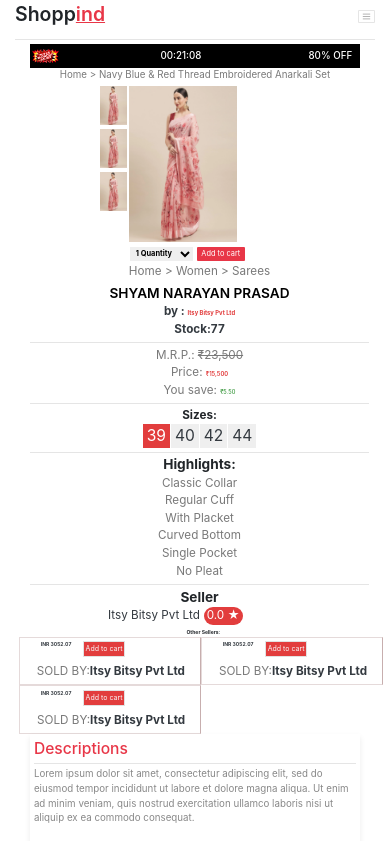
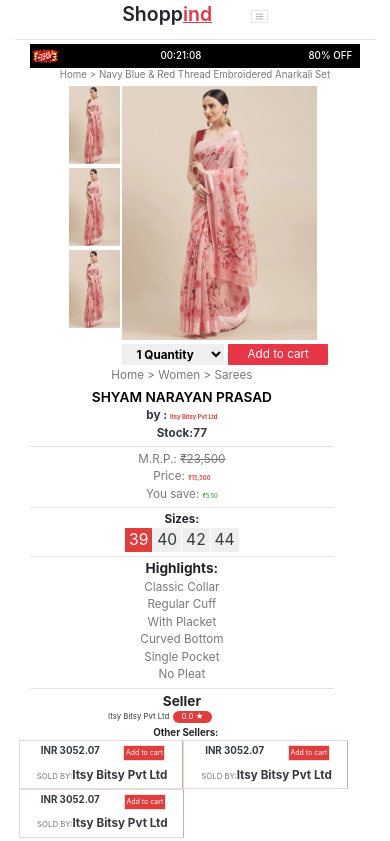
Before and after one commit to bhupend-deshmukh/shopping-mall-responsive-ui-using-bootstrap, a plain HTML site: page index.html in a window 390 px wide. Shown: the top 841 px of the page. Drawn offline with nearby package versions, Linux system fonts and the light colour scheme.

Commit message:
mainer change

```diff
--- a/index.html
+++ b/index.html
@@ -62,7 +62,7 @@
   </head>
   <body>
     <!-- As a link -->
-    <div class="container-fluid">
+    <div class="container-fluid all-sections">
 
       <div class="header-bar">
 
@@ -425,7 +425,7 @@
               </ul>
             </div>
           </div>
-          <div class="col-3">
+          <div class="col-3 text-nowrap">
             <div class="contactus">
               <h6><strong>CONTACT US</strong></h6>
               <ul class="all-text list-unstyled">
@@ -441,7 +441,7 @@
               </div>
             </div>
           </div>
-          <div class="col-3 applications">
+          <div class="col-3 applications text-nowrap">
             <div class="d-flex justify-content-center align-items-center">
               <div class="popupshop">
                 <h6><strong>GET PERNIA’S POP-UP SHOP APP</strong></h6>
@@ -604,15 +604,6 @@
                       aria-label="Dollar amount (with dot and two decimal places)"
                     />
                     <button style="background-color: black; font-size: .9rem;" class="pl-3 pr-3">Sign Up</button>
-                    <!-- <span
-                      class="input-group-text"
-                      style="
-                        font-size: 0.6rem;
-                        color: #ffff;
-                        background-color: black;
-                      "
-                      ><strong>Sign Up</strong></span
-                    > -->
                   </div>
                 </div>
               </div>
@@ -623,7 +614,7 @@
           <h6 style="font-size: 0.7rem">
             <strong>Designer SALE price list</strong>
           </h6>
-          <div class="col-xl-6 col-sm-12">
+          <!-- <div class="col-xl-6 col-sm-12">
             <table class="table-a table-bordered">
               <thead>
                 <tr>
@@ -659,7 +650,7 @@
                 </tr>
               </tbody>
             </table>
-          </div>
+          </div> -->
         </div>
         <div class="col-12 d-flex flex-column my-3 all-bio-footer">
           <div class="all-text-Name">
--- a/quries.css
+++ b/quries.css
@@ -193,6 +193,11 @@
     display: none;
   }
 
+  .navbar{
+    justify-content: center !important;
+    gap: 10rem;
+  }
+
   .shopping-text {
     font-size: 5rem;
   }
@@ -217,13 +222,26 @@
   }
 
   .main-img img {
-    width: 27.5rem !important;
-    height: 40rem;
+    width: 50rem !important;
+    height: 65rem;
+  }
+  .child-img {
+    margin-left: -8rem;
+  }
+  .btn button{
+    font-size: 3rem;
+    padding-left: 5rem !important;
+    padding-right: 5rem !important;
   }
 
+  .btn select{
+    font-size: 3rem;
+    padding-left: 2.7rem !important;
+    padding-right: 2.7rem !important;
+  }
   .child-img img {
-    width: 7rem;
-    height: 10rem;
+    width: 13rem;
+    height: 20rem;
   }
   .btn {
     font-size: 1.9rem;
@@ -420,6 +438,7 @@
     font-size: 2.5rem !important;
     margin-left: 1rem;
   }
+
 }
 @media (max-width: 600px) {
   .inr-bio button {
@@ -428,13 +447,39 @@
     cursor: pointer;
   }
   .Other-Sellers h5 {
+    font-size: 5rem !important;
+    margin-left: 1rem;
+  }
+  .descriptions h4{
+    font-size: 3rem;
+  }
+
+  .details-product p{
+    font-size: 2rem !important;
+  }
+
+  .Reviews{
+    margin-top: 10rem !important;
+  }
+
+  .Reviews p{
     font-size: 2.5rem !important;
-    margin-left: 1rem;
+
+
+  }
+
+  .Reviews h4{
+    font-size: 3rem;
+
+  }
+  .descriptions p{
+    font-size: 2.5rem !important;
   }
 
 }
 
 @media (max-width: 750px) {
+
   .inr-bio button {
     width: auto !important;
     font-size: 3rem !important;
@@ -444,6 +489,10 @@
   .Other-Sellers h5 {
     font-size: 4rem !important;
     margin-left: 1rem;
+  }
+
+  .main-img img{
+
   }
 }
 
@@ -459,11 +508,14 @@
     font-size: 1rem !important;
   }
   .Other-Sellers h5 {
-    font-size: 1.3rem !important;
+    font-size: 2.5rem !important;
     margin-left: 1rem;
   }
-  .Other-Sellers h5 {
-    font-size: 1.3rem !important;
-    margin-left: 1rem;
+  .inr-bio{
+    justify-content: space-between;
+  }
+  .header-bar{
+    justify-content: center !important;
+    gap: 10rem;
   }
 }
--- a/style.css
+++ b/style.css
@@ -17,7 +17,11 @@ html {
   overflow-x: hidden;
 }
 
+.all-sections{
+  /* background-color: bl; */
+  width: 100%;
 
+}
 
 .header-bar{
   position: sticky;
@@ -132,7 +136,7 @@ html {
 
 .details-product p,
 li {
-  font-size: .8rem;
+  font-size: 1rem;
   color: #797979;
 }
 .rating p {
```
